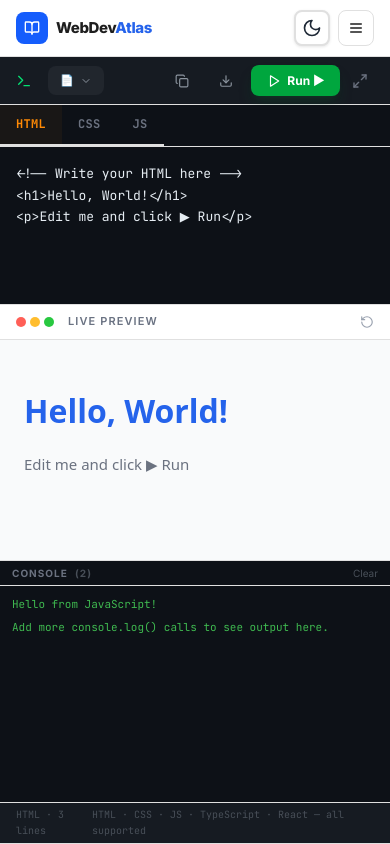
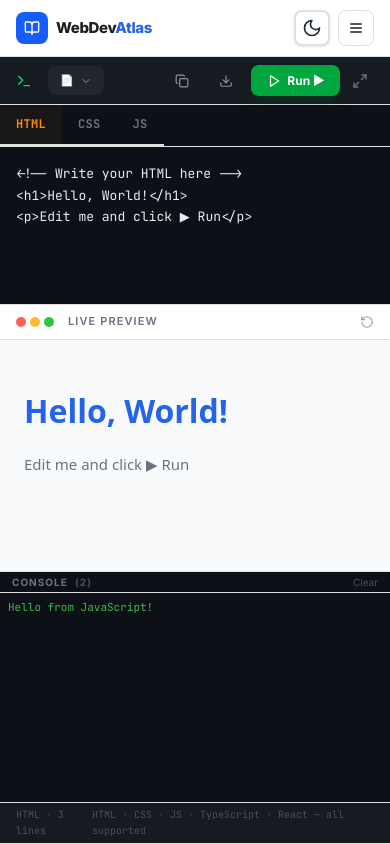
Before and after one commit to sudhansh296/student-learning-platform, a Next.js app: page /playground in a window 390 px wide. Shown: the top 844 px of the page. Built offline with nearby package versions, Linux system fonts and the light colour scheme.

Commit message:
fix: make console even smaller on mobile - maxHeight 60px total

```diff
--- a/src/components/ide/PlaygroundClient.tsx
+++ b/src/components/ide/PlaygroundClient.tsx
@@ -1578,16 +1578,16 @@ export function PlaygroundClient() {
           <iframe ref={iframeRef} className="flex-1 bg-white border-0 w-full"
             style={{ minHeight: 220 }}
             sandbox="allow-scripts allow-forms allow-popups allow-modals" title="Live Preview" />
-          <div className="border-t border-[#30363d] bg-[#0d1117] shrink-0" style={{ minHeight: 32, maxHeight: 80 }}>
-            <div className="flex items-center justify-between px-3 py-1 border-b border-[#21262d]">
+          <div className="border-t border-[#30363d] bg-[#0d1117] shrink-0" style={{ minHeight: 28, maxHeight: 60 }}>
+            <div className="flex items-center justify-between px-3 py-0.5 border-b border-[#21262d]">
               <span className="text-[10px] font-bold uppercase tracking-widest text-[#6b7280]">
                 Console {logs.length > 0 && <span className="ml-1 text-[#484f58]">({logs.length})</span>}
               </span>
               <button onClick={() => setLogs([])} className="text-[10px] text-[#484f58] hover:text-[#8b949e]">Clear</button>
             </div>
-            <div className="overflow-y-auto p-2 space-y-0.5" style={{ maxHeight: 48 }}>
+            <div className="overflow-y-auto p-1 space-y-0.5" style={{ maxHeight: 32 }}>
               {logs.length === 0
-                ? <p className="text-[11px] text-[#484f58] font-mono px-1">console.log() output appears here...</p>
+                ? <p className="text-[10px] text-[#484f58] font-mono px-1">console.log() output appears here...</p>
                 : logs.map((l, i) => <p key={i} className={logCls(l.type)}>{l.msg}</p>)}
             </div>
           </div>
```
